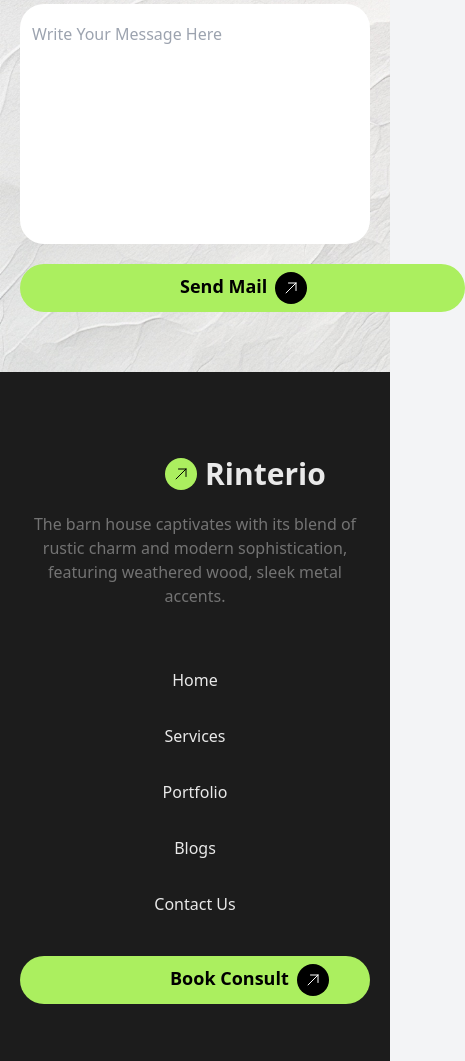
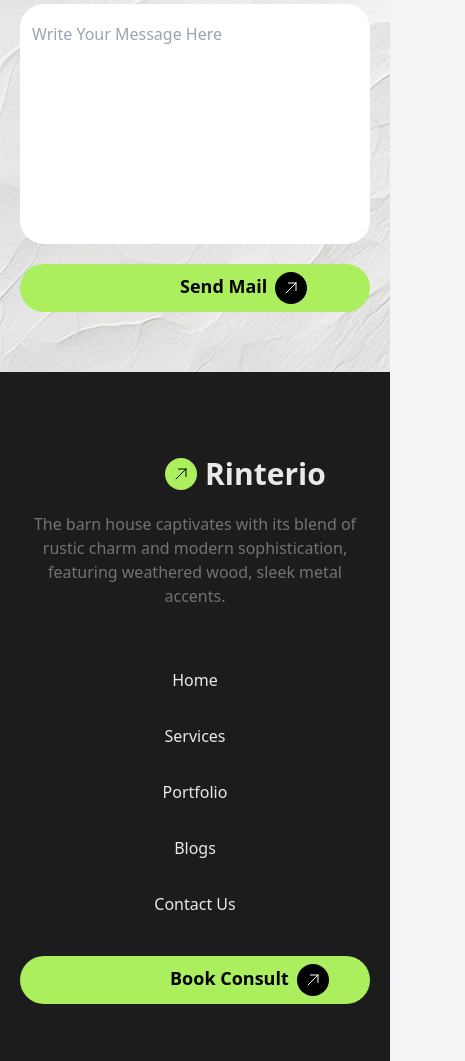
Before and after one commit to minhaj522-github/assignment-3, a plain HTML site: page index.html in a window 390 px wide. Shown: the part 9284-10345 px from the top of the page, 465 px wide, since content can reach past the window. Drawn offline with nearby package versions, Linux system fonts and the light colour scheme.

Commit message:
button corrected

```diff
--- a/index.html
+++ b/index.html
@@ -489,7 +489,7 @@
                         placeholder="Write Your Message Here" type="text">
                 </div>
                 <button
-                    class="flex bg-[#ABEF5F] gap-2 px-6 mt-5 md:w-[970px] w-[445px] md:pl-[420px] md:ml-28 rounded-3xl p-2 pl-[160px]">
+                    class="flex bg-[#ABEF5F] gap-2 px-6 mt-5 md:w-[970px] w-full md:pl-[420px] md:ml-28 rounded-3xl p-2 pl-40">
                     <h2 class="text-lg font-bold">Send Mail</h2>
                     <svg xmlns="http://www.w3.org/2000/svg" fill="none" viewBox="0 0 24 24" stroke-width="1.5"
                         stroke="currentColor" class="size-6 bg-black text-white rounded-full p-2 font-bold w-8 h-8">
```
